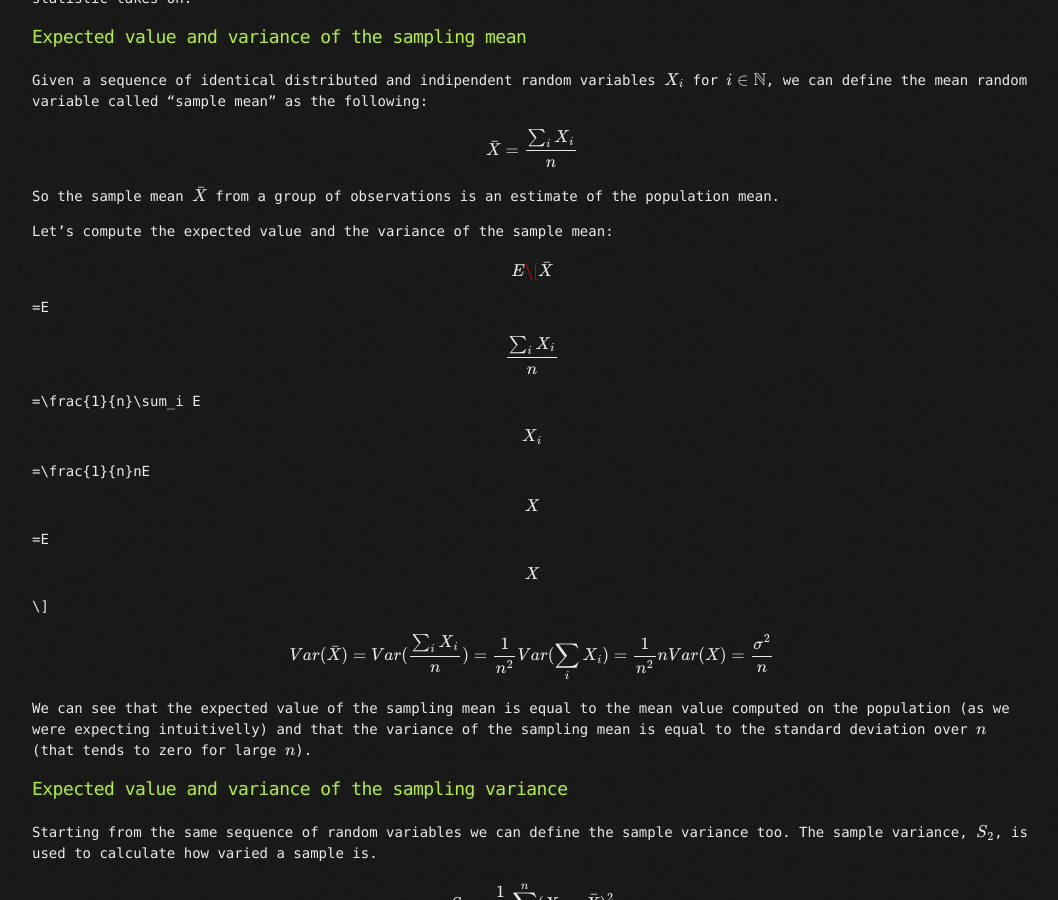
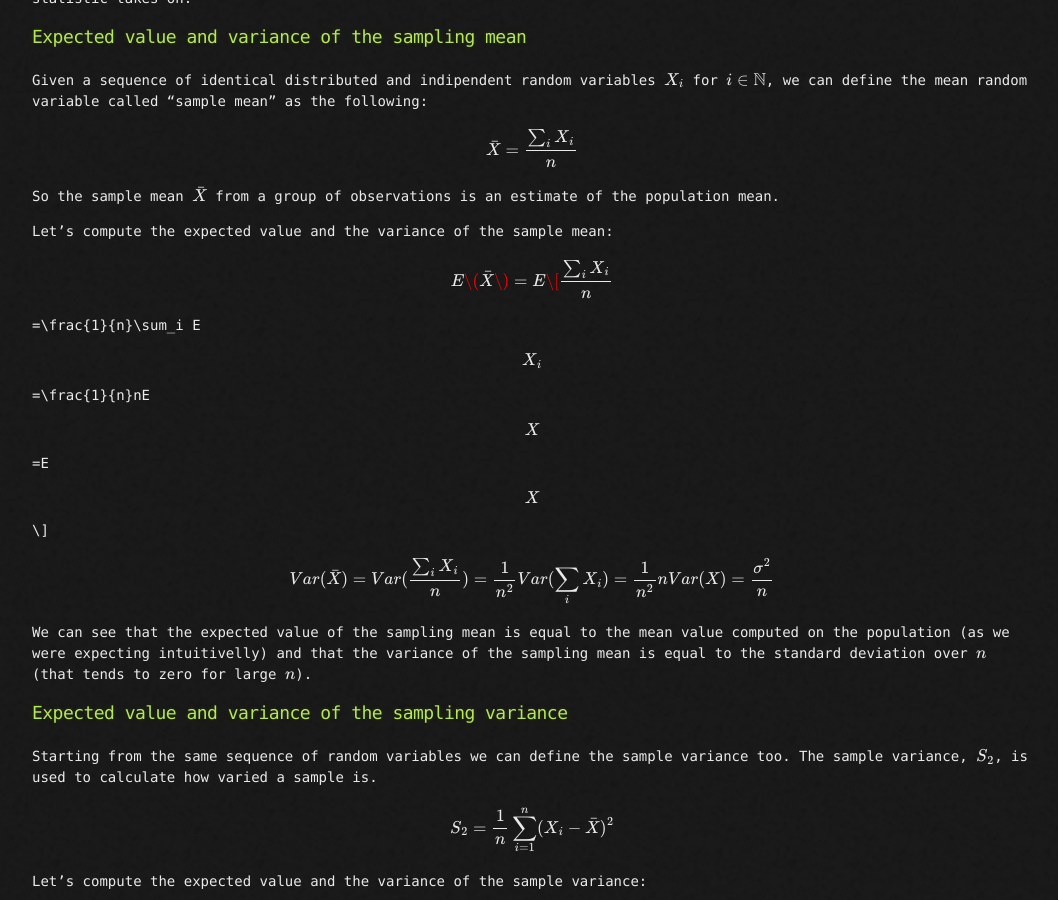
Before and after one commit to Videars/Statistics, a Jekyll site: the page built from Week6/Research.md, in a window 1280 px wide and 900 px high, scrolled down 774 px. Shown: the whole window, without its empty margins (108-1166 px from the left). Built offline with Jekyll 4.4.1, drawn with Linux system fonts in a browser that asks for light colours; our own code applies the rules of GitHub Pages for plain Markdown files; formulas are drawn with MathJax 3.

Commit message:
Update Research.md

```diff
--- a/Week6/Research.md
+++ b/Week6/Research.md
@@ -40,7 +40,7 @@ So the sample mean $\bar{X}$ from a group of observations is an estimate of the
 Let's compute the expected value and the variance of the sample mean:
 
 $$
-E\[\bar{X}\]=E\[\frac{\sum_i X_i}{n}\]=\frac{1}{n}\sum_i E\[X_i\]=\frac{1}{n}nE\[X\]=E\[X\]
+E\(\bar{X}\)=E\[\frac{\sum_i X_i}{n}\]=\frac{1}{n}\sum_i E\[X_i\]=\frac{1}{n}nE\[X\]=E\[X\]
 $$
 
 $$
```
